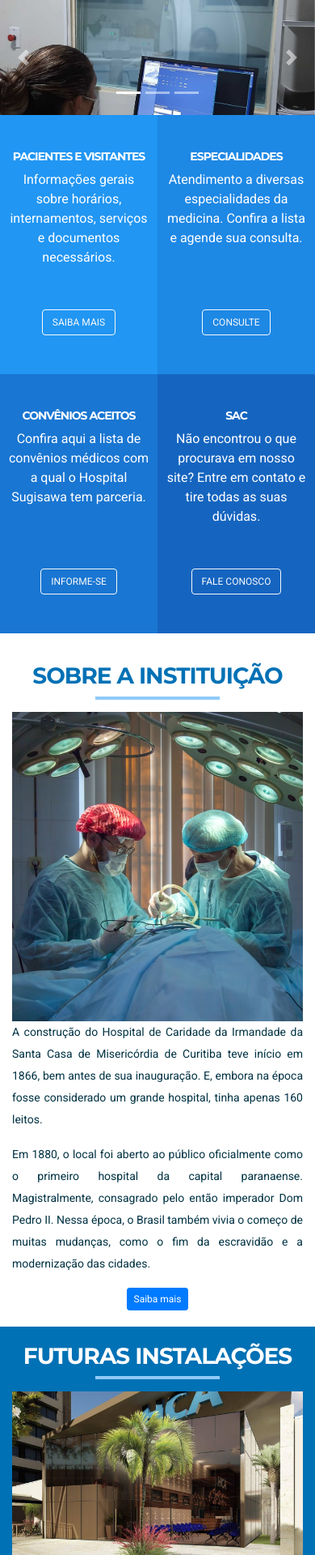
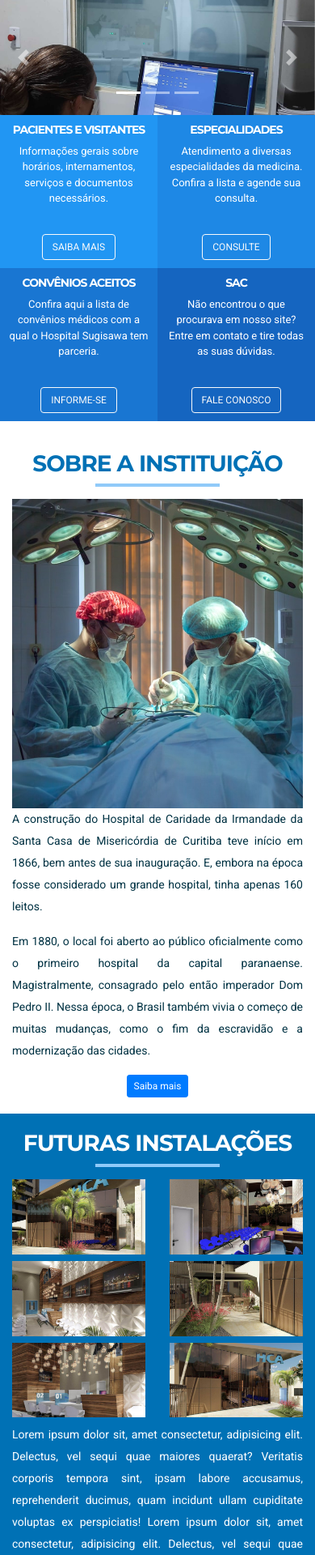
Before and after one commit to bladellano/hca, a PHP site: page / in a window 390 px wide. Shown: the part 64-1984 px from the top of the page at 81% size. Run offline with PHP 8.4, Linux system fonts and the light colour scheme; some libraries are stand-ins or nearby versions.

Commit message:
Ajustes solicitados na reunião

```diff
--- a/css/style.css
+++ b/css/style.css
@@ -400,15 +400,22 @@ textarea::placeholder {
 /*===================*/
 
 @media (max-width:768px) {
+    .list-fast-service li .box-service p{
+        height: 96px;
+        font-size: 13px;
+    }
+    .list-fast-service li .box-service{
+        padding-top:10px;
+    }
+    .list-fast-service li{
+        height: auto;
+    }
     #navbar_top{
         height: auto!important;
         opacity: 0.9;
     }
     .list-fast-service li .box-service h3 {
         font-size: 14px;
-    }
-    .list-fast-service li .box-service p {
-        height: 156px;
     }
     .btn:not(:disabled):not(.disabled) {
         font-size: 12px;
--- a/index.php
+++ b/index.php
@@ -204,12 +204,12 @@
 
 				<div class="col-md-6">
 					<div class="row">
-						<div class="col-md-6"><img class="img-fluid mb-2" src="images/futuras1.jpeg" alt="IMAGE"></div>
-						<div class="col-md-6"><img class="img-fluid mb-2" src="images/futuras2.jpeg" alt="IMAGE"></div>
-						<div class="col-md-6"><img class="img-fluid mb-2" src="images/futuras3.jpeg" alt="IMAGE"></div>
-						<div class="col-md-6"><img class="img-fluid mb-2" src="images/futuras4.jpeg" alt="IMAGE"></div>
-						<div class="col-md-6"><img class="img-fluid mb-2" src="images/futuras5.jpeg" alt="IMAGE"></div>
-						<div class="col-md-6"><img class="img-fluid mb-2" src="images/futuras6.jpeg" alt="IMAGE"></div>
+						<div class="col-md-6 col-6"><img class="img-fluid mb-2" src="images/futuras1.jpeg" alt="IMAGE"></div>
+						<div class="col-md-6 col-6"><img class="img-fluid mb-2" src="images/futuras2.jpeg" alt="IMAGE"></div>
+						<div class="col-md-6 col-6"><img class="img-fluid mb-2" src="images/futuras3.jpeg" alt="IMAGE"></div>
+						<div class="col-md-6 col-6"><img class="img-fluid mb-2" src="images/futuras4.jpeg" alt="IMAGE"></div>
+						<div class="col-md-6 col-6"><img class="img-fluid mb-2" src="images/futuras5.jpeg" alt="IMAGE"></div>
+						<div class="col-md-6 col-6"><img class="img-fluid mb-2" src="images/futuras6.jpeg" alt="IMAGE"></div>
 					</div>
 				</div>
 				<div class="col-md-6">
@@ -539,9 +539,9 @@
 			</div>
 		</div>
 	</section>
- -->
+-->
 
-	<!-- MATERNIDADE -->
+<!-- MATERNIDADE -->
 <!-- 	<section id="maternidade">
 		<div class="container">
 			<div class="row">
@@ -587,8 +587,9 @@
 				</div>
 			</div>
 			<div class="row justify-content-md-center">
-				<p class="text-center">Atendemos os seguintes planos de saúde:</p>
-
+				<div class="col-md-12">
+					<p class="text-center">Atendemos os seguintes planos de saúde:</p>
+				</div>
 			</div>
 			<div class="row justify-content-md-center">
 				<div class="col-md-8 text-center">
```
